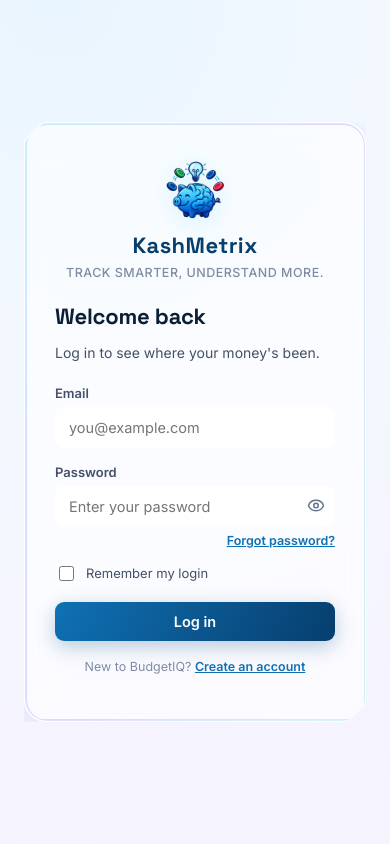
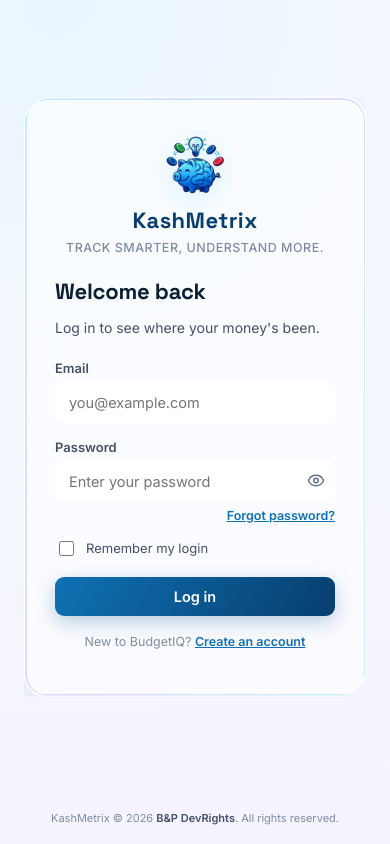
Before and after one commit to adimokolo/BudgetIQ, a React (Vite) app in the folder frontend/: page /login in a window 390 px wide. Built offline with nearby package versions, Linux system fonts and the light colour scheme; no server answers.

Commit message:
Add KashMetrix copyright footer

```diff
--- a/frontend/src/App.jsx
+++ b/frontend/src/App.jsx
@@ -1,26 +1,28 @@
-import { Routes, Route } from 'react-router-dom';
-import Login from './pages/Login';
-import Register from './pages/Register';
-import VerifyOtp from './pages/VerifyOtp';
-import ForgotPassword from './pages/ForgotPassword';
-import ResetPassword from './pages/ResetPassword';
-import Dashboard from './pages/Dashboard';
-import Transactions from './pages/Transactions';
-import TransactionChart from './pages/TransactionChart';
-import Categories from './pages/Categories';
-import Budgets from './pages/Budgets';
-import Sidebar from './components/Sidebar';
-import ProfileMenu from './components/ProfileMenu';
-import NotificationBell from './components/NotificationBell';
-import FloatingAddButton from './components/FloatingAddButton';
-import ProtectedRoute from './components/ProtectedRoute';
-import Accounts from './pages/Accounts';
-import Settings from './pages/Settings';
-import AdminUsers from './pages/AdminUsers';
-import AdminRoute from './components/AdminRoute';
-import AdminLayout from './components/AdminLayout';
-import AdminOverview from './pages/AdminOverview';
-import AdminManagement from './pages/AdminManagement';
+import { Routes, Route } from "react-router-dom";
+import Login from "./pages/Login";
+import Register from "./pages/Register";
+import VerifyOtp from "./pages/VerifyOtp";
+import ForgotPassword from "./pages/ForgotPassword";
+import ResetPassword from "./pages/ResetPassword";
+import Dashboard from "./pages/Dashboard";
+import Transactions from "./pages/Transactions";
+import TransactionChart from "./pages/TransactionChart";
+import Categories from "./pages/Categories";
+import Budgets from "./pages/Budgets";
+import Sidebar from "./components/Sidebar";
+import ProfileMenu from "./components/ProfileMenu";
+import NotificationBell from "./components/NotificationBell";
+import FloatingAddButton from "./components/FloatingAddButton";
+import ProtectedRoute from "./components/ProtectedRoute";
+import Accounts from "./pages/Accounts";
+import Settings from "./pages/Settings";
+import AdminUsers from "./pages/AdminUsers";
+import AdminRoute from "./components/AdminRoute";
+import AdminLayout from "./components/AdminLayout";
+import AppFooter from "./components/AppFooter";
+import AuthLayout from "./components/AuthLayout";
+import AdminOverview from "./pages/AdminOverview";
+import AdminManagement from "./pages/AdminManagement";
 import AdminAudit from "./pages/AdminAudit";
 
 function AppLayout({ children }) {
@@ -33,6 +35,7 @@
           <ProfileMenu />
         </header>
         <main className="app-main">{children}</main>
+        <AppFooter />
       </div>
       <FloatingAddButton />
     </div>
@@ -42,11 +45,46 @@
 export default function App() {
   return (
     <Routes>
-      <Route path="/login" element={<Login />} />
-      <Route path="/register" element={<Register />} />
-      <Route path="/verify-otp" element={<VerifyOtp />} />
-      <Route path="/forgot-password" element={<ForgotPassword />} />
-      <Route path="/reset-password" element={<ResetPassword />} />
+      <Route
+        path="/login"
+        element={
+          <AuthLayout>
+            <Login />
+          </AuthLayout>
+        }
+      />
+      <Route
+        path="/register"
+        element={
+          <AuthLayout>
+            <Register />
+          </AuthLayout>
+        }
+      />
+      <Route
+        path="/verify-otp"
+        element={
+          <AuthLayout>
+            <VerifyOtp />
+          </AuthLayout>
+        }
+      />
+      <Route
+        path="/forgot-password"
+        element={
+          <AuthLayout>
+            <ForgotPassword />
+          </AuthLayout>
+        }
+      />
+      <Route
+        path="/reset-password"
+        element={
+          <AuthLayout>
+            <ResetPassword />
+          </AuthLayout>
+        }
+      />
       <Route path="/accounts" element={<Accounts />} />
 
       <Route
@@ -123,7 +161,6 @@
         }
       />
 
-
       <Route
         path="/admin/users"
         element={
--- /dev/null
+++ b/frontend/src/components/AppFooter.jsx
@@ -0,0 +1,7 @@
+export default function AppFooter() {
+  return (
+    <footer className="app-footer">
+      KashMetrix © 2026 <strong>B&amp;P DevRights</strong>. All rights reserved.
+    </footer>
+  );
+}
--- /dev/null
+++ b/frontend/src/components/AuthLayout.jsx
@@ -0,0 +1,10 @@
+import AppFooter from "./AppFooter";
+
+export default function AuthLayout({ children }) {
+  return (
+    <div className="auth-page">
+      <div className="auth-page-content">{children}</div>
+      <AppFooter />
+    </div>
+  );
+}
--- a/frontend/src/pages/Accounts.jsx
+++ b/frontend/src/pages/Accounts.jsx
@@ -6,6 +6,7 @@
 import BankImportModal from "../components/BankImportModal";
 import logoMark from "../assets/logo-mark.png";
 import { formatCurrency } from "../utils/currency";
+import AppFooter from "../components/AppFooter";
 
 const LINKS = [
   { to: "/", label: "Dashboard", icon: "◆", end: true },
@@ -74,9 +75,9 @@
       {/* ── Sidebar ── */}
       <aside className="sidebar">
         <div className="brand">
-          <img src={logoMark} alt="BudgetIQ" className="brand-mark" />
+          <img src={logoMark} alt="KashMetrix" className="brand-mark" />
           <span>
-            <span className="brand-name">Kashmetrix</span>
+            <span className="brand-name">KashMetrix</span>
             <span className="brand-tagline">
               Track smarter, Understand more.
             </span>
@@ -103,6 +104,14 @@
         </nav>
       </aside>
 
+      <div
+        style={{
+          flex: 1,
+          minWidth: 0,
+          display: "flex",
+          flexDirection: "column",
+        }}
+      >
         <main style={{ flex: 1, padding: "32px 36px", overflowY: "auto" }}>
           <div className="page-header" style={{ marginBottom: 28 }}>
             <div>
@@ -195,6 +204,9 @@
             </div>
           )}
         </main>
+
+        <AppFooter />
+      </div>
 
       {showAddChooser && (
         <div className="modal-backdrop">
--- a/frontend/src/styles/layout.css
+++ b/frontend/src/styles/layout.css
@@ -2636,3 +2636,44 @@
 .admin-users-table td {
   vertical-align: middle;
 }
+
+/* ── Application footer ─────────────────────────────────────── */
+.app-footer {
+  flex-shrink: 0;
+  padding: 18px 24px 22px;
+  border-top: 1px solid var(--border);
+  color: var(--ink-faint);
+  font-size: 12px;
+  line-height: 1.5;
+  text-align: center;
+}
+
+.app-footer strong {
+  color: var(--ink-soft);
+  font-weight: 600;
+}
+
+/* ── Authentication page layout ─────────────────────────────── */
+.auth-page {
+  min-height: 100vh;
+  display: flex;
+  flex-direction: column;
+}
+
+.auth-page-content {
+  flex: 1;
+  display: flex;
+  flex-direction: column;
+}
+
+.auth-page-content .auth-wrap {
+  flex: 1;
+  min-height: 0;
+}
+
+@media (max-width: 860px) {
+  .app-footer {
+    padding: 16px 20px 18px;
+    font-size: 11px;
+  }
+}
```
Lines whose indentation alone changed are shown as unchanged.
